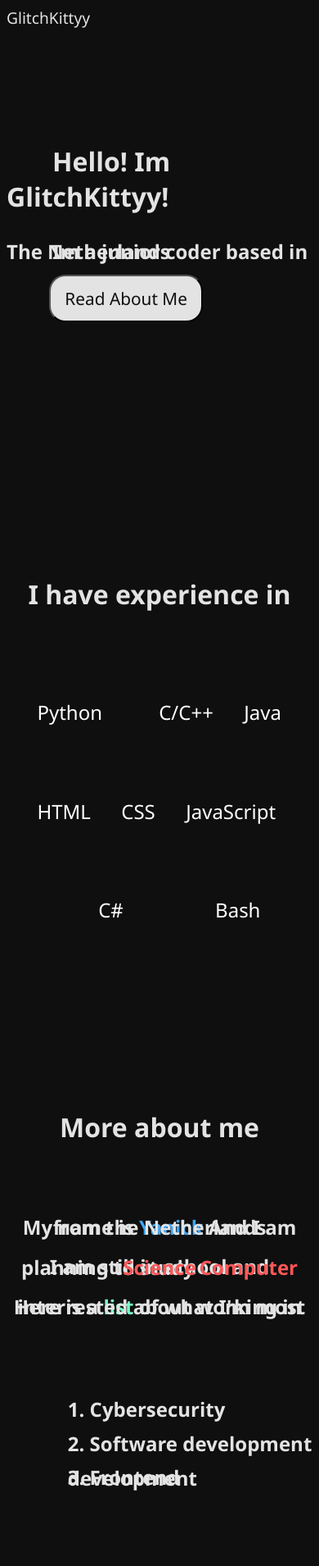
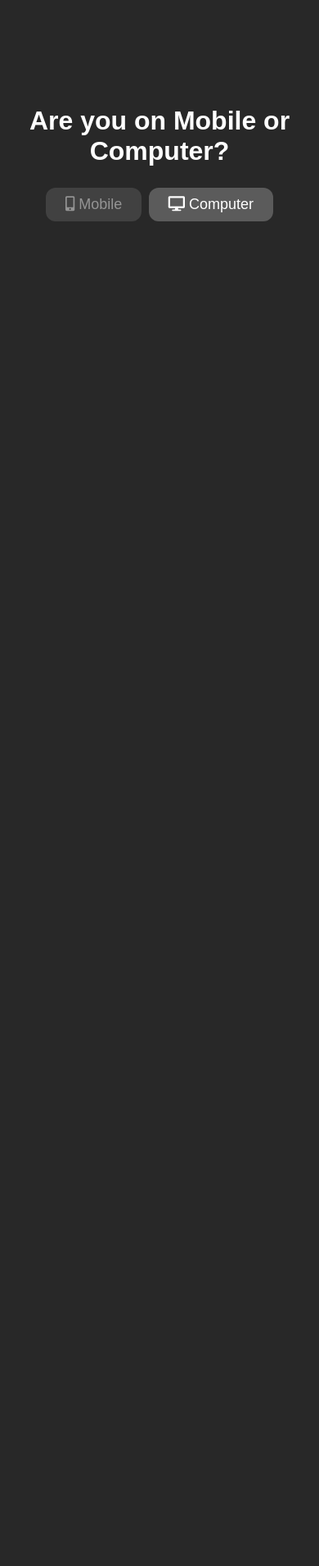
Before and after one commit to GlitchKittyy/Portofolie, a plain HTML site: page index.html in a window 390 px wide. Shown: the top 1910 px of the page at 82% size. After the commit the page ends 844 px from the top, so only its background shows below. Drawn offline with Linux system fonts and the light colour scheme.

Commit message:
Update index.html

```diff
--- a/index.html
+++ b/index.html
@@ -3,94 +3,47 @@
 <head>
     <meta charset="UTF-8">
     <meta name="viewport" content="width=device-width, initial-scale=1.0">
-    <link rel="stylesheet" href="style.css">
     <title>GlitchKittyy</title>
+    <link rel="stylesheet" href="https://cdnjs.cloudflare.com/ajax/libs/font-awesome/5.15.1/css/all.min.css">
+    <style>
+        body {
+            font-family: Arial, sans-serif;
+            background-color: #282828;
+            color: #FFFFFF;
+            text-align: center;
+            padding-top: 100px;
+        }
+        .button {
+            display: inline-block;
+            background-color: #5B5B5B;
+            border: none;
+            color: white;
+            text-align: center;
+            text-decoration: none;
+            font-size: 18px;
+            padding: 10px 24px;
+            margin: 4px 2px;
+            cursor: pointer;
+            border-radius: 12px;
+        }
+        .button:hover {
+            background-color: #6A6A6A;
+        }
+        .disabled {
+            opacity: 0.5;
+            cursor: not-allowed;
+        }
+    </style>
 </head>
 <body>
-    <a class="github" href="https://www.github.com/glitchkittyy" target="_blank">GlitchKittyy</a>
-    <div class="space"></div>
-    <div class="container reveal fade-left">
-    <h1 class="intro">Hello! Im GlitchKittyy!</h1>
-    <div style="height: 0.5vh;"></div>
-    <h2 class="intro">Im a junior coder based in The Netherlands</h2>
-    <div style="height: 0.5vh;"></div>
-    <button class="about" onclick="scrollDown()">Read About Me</button>
-    </div>
-
-    <div class="space"></div>
-    <div class="space"></div>
-    <div class="space"></div>
-
-    <div class="container reveal fade-bottom">
-        <h1 style="text-align: center;">I have experience in</h1>
-    </div>
-    <div class="space"></div>
-    <div class="container reveal fade-bottom">
-        <div class="abouttext">
-            <div>Python</div>
-            <div style="margin-left: 18.5%;">C/C++</div>
-            <div>Java</div>
-        </div>
-    </div>
-    <div class="space"></div>
-    <div class="container reveal fade-bottom">
-        <div class="abouttext">
-            <div>HTML</div>
-            <div>CSS</div>
-            <div>JavaScript</div>
-        </div>
-    </div>
-    <div class="space"></div>
-    <div class="container reveal fade-bottom">
-        <div class="abouttext">
-            <div style="margin-left: 30%;">C#</div>
-            <div style="margin-left: 30%;">Bash</div>
-        </div>
-    </div>
-    <div class="space"></div>
-    <div class="space"></div>
-    <div class="container reveal fade-bottom">
-    <h1 style="text-align: center;">More about me</h1>
-    </div>
-    <div style="height: 7vh;"></div>
-    <div class="container reveal fade-bottom">
-    <h2 style="text-align: center;">My name is <span style="color: #3da5f5;">Yanick</span> And I am from the Netherlands</h2>
-    <div style="height: 1vh;"></div>
-    <h2 style="text-align: center;">I am still in school and planning to study <span style="color: #ff5757;">Computer Science</span></h2>
-    <div style="height: 1vh;"></div>
-    <h2 style="text-align: center;">Here is a <span style="color: #78ffc7">list</span> of what I'm most interrested about working in</h2>
-</div>
-    <div class="container reveal fade-bottom">
-        <div style="height: 10vh;"></div>
-        <div style="text-align: left;margin-left: 20%";>
-            <h2>1. Cybersecurity</h2>
-            <div style="height: 0.2vh;"></div>
-            <h2>2. Software development</h2>
-            <div style="height: 0.2vh;"></div>
-            <h2>3. Frontend development</h2>
-        </div>
-    </div>
-    <div style="height: 10vh;"></div>
-    <div class="container reveal fade-bottom">
-        <h1 style="text-align: center;">My Projects</h1>
-        <div style="height: 7vh;"></div>
-        <h2 style="text-align: center;">Most projects are private but some are public</h2>
-        <div style="height: 1vh;"></div>
-        <h2 style="text-align: center;">Most are on my <span style="color: #ff9640;">Replit</span> and will come to my <span style="color: #65c7c0;">Github</span> page</h2>
-        <div style="height: 2vh;"></div>
-    </div>
-
-    <div class="container reveal fade-bottom">
-        <div style="height: 2vh;"></div>
-        <button class="social-button" onclick="window.open('https://www.replit.com/@glitchkittyy/', '_blank')">My Replit</button>
-        <div style="height: 2vh;"></div>
-        <button class="social-button" onclick="window.open('https://www.github.com/glitchkittyy/', '_blank')">My Github</button>
-
-    </div>
-    <div class="space"></div>
-    <div class="space"></div>
-    <div class="space"></div>
-
-    <script src="script.js"></script>
+    <h1>Are you on Mobile or Computer?</h1>
+    <button class="button disabled">
+        <i class="fas fa-mobile-alt"></i>
+        Mobile
+    </button>
+    <button onclick="window.open('about.html')" class="button">
+        <i class="fas fa-desktop"></i>
+        Computer
+    </button>
 </body>
 </html>
```
